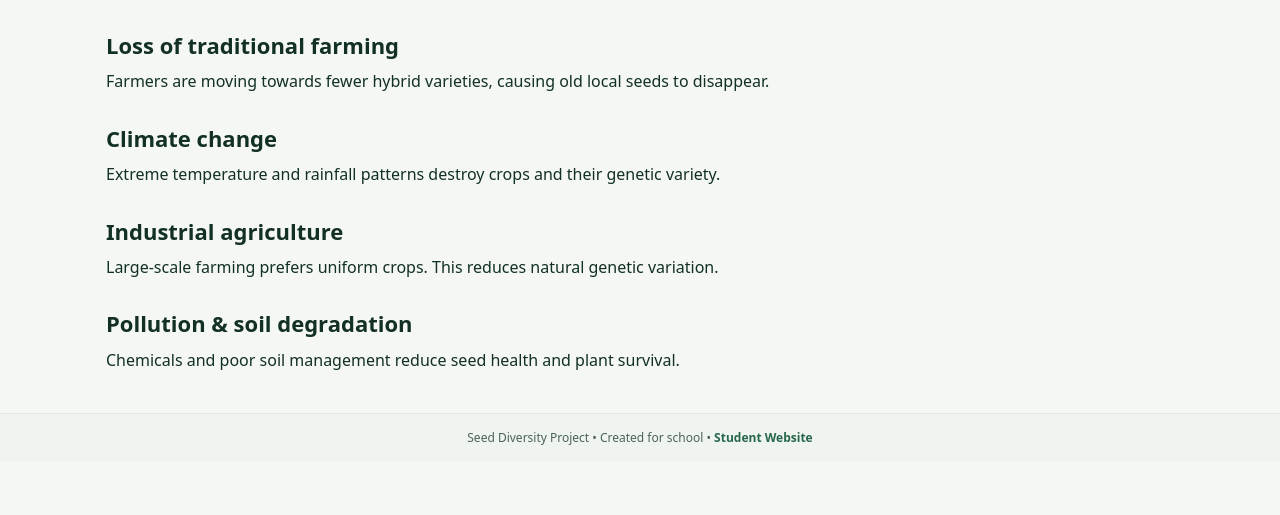
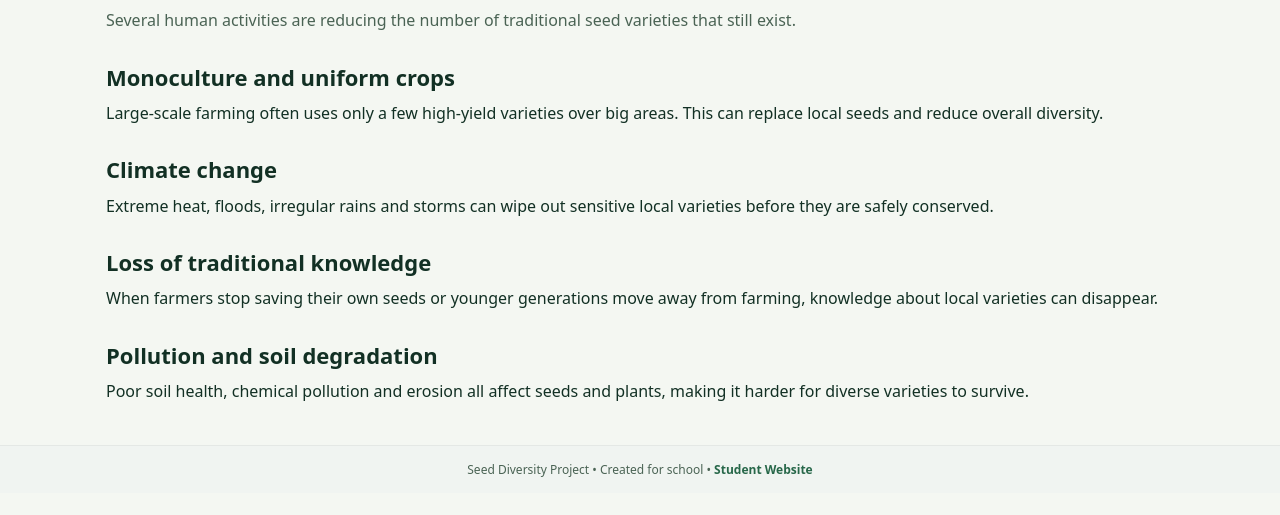
Before and after one commit to prateekgummakonda-hub/Seed-Website, a plain HTML site: page threats.html in a window 1280 px wide. Shown: the part 131-646 px from the top of the page. Drawn offline with Linux system fonts and the light colour scheme.

Commit message:
Update threats.html

```diff
--- a/threats.html
+++ b/threats.html
@@ -5,7 +5,6 @@
   <title>Threats to Seed Diversity</title>
   <link rel="stylesheet" href="style.css" />
 </head>
-
 <body>
 <header class="navbar">
   <div class="brand">
@@ -15,7 +14,6 @@
       <span>School Project Website</span>
     </div>
   </div>
-
   <nav class="nav-links">
     <a href="index.html">Home</a>
     <a href="what-is-seed-diversity.html">What is it?</a>
@@ -30,32 +28,40 @@
 
 <main class="wrapper">
   <h1 class="page-title">Threats to Seed Diversity</h1>
+  <p class="page-subtitle">
+    Several human activities are reducing the number of traditional seed varieties
+    that still exist.
+  </p>
 
   <section class="section">
-    <h2>Loss of traditional farming</h2>
+    <h2>Monoculture and uniform crops</h2>
     <p>
-      Farmers are moving towards fewer hybrid varieties, causing old local seeds to disappear.
+      Large-scale farming often uses only a few high-yield varieties over big areas.
+      This can replace local seeds and reduce overall diversity.
     </p>
   </section>
 
   <section class="section">
     <h2>Climate change</h2>
     <p>
-      Extreme temperature and rainfall patterns destroy crops and their genetic variety.
+      Extreme heat, floods, irregular rains and storms can wipe out sensitive local
+      varieties before they are safely conserved.
     </p>
   </section>
 
   <section class="section">
-    <h2>Industrial agriculture</h2>
+    <h2>Loss of traditional knowledge</h2>
     <p>
-      Large-scale farming prefers uniform crops. This reduces natural genetic variation.
+      When farmers stop saving their own seeds or younger generations move away
+      from farming, knowledge about local varieties can disappear.
     </p>
   </section>
 
   <section class="section">
-    <h2>Pollution & soil degradation</h2>
+    <h2>Pollution and soil degradation</h2>
     <p>
-      Chemicals and poor soil management reduce seed health and plant survival.
+      Poor soil health, chemical pollution and erosion all affect seeds and plants,
+      making it harder for diverse varieties to survive.
     </p>
   </section>
 </main>
```
